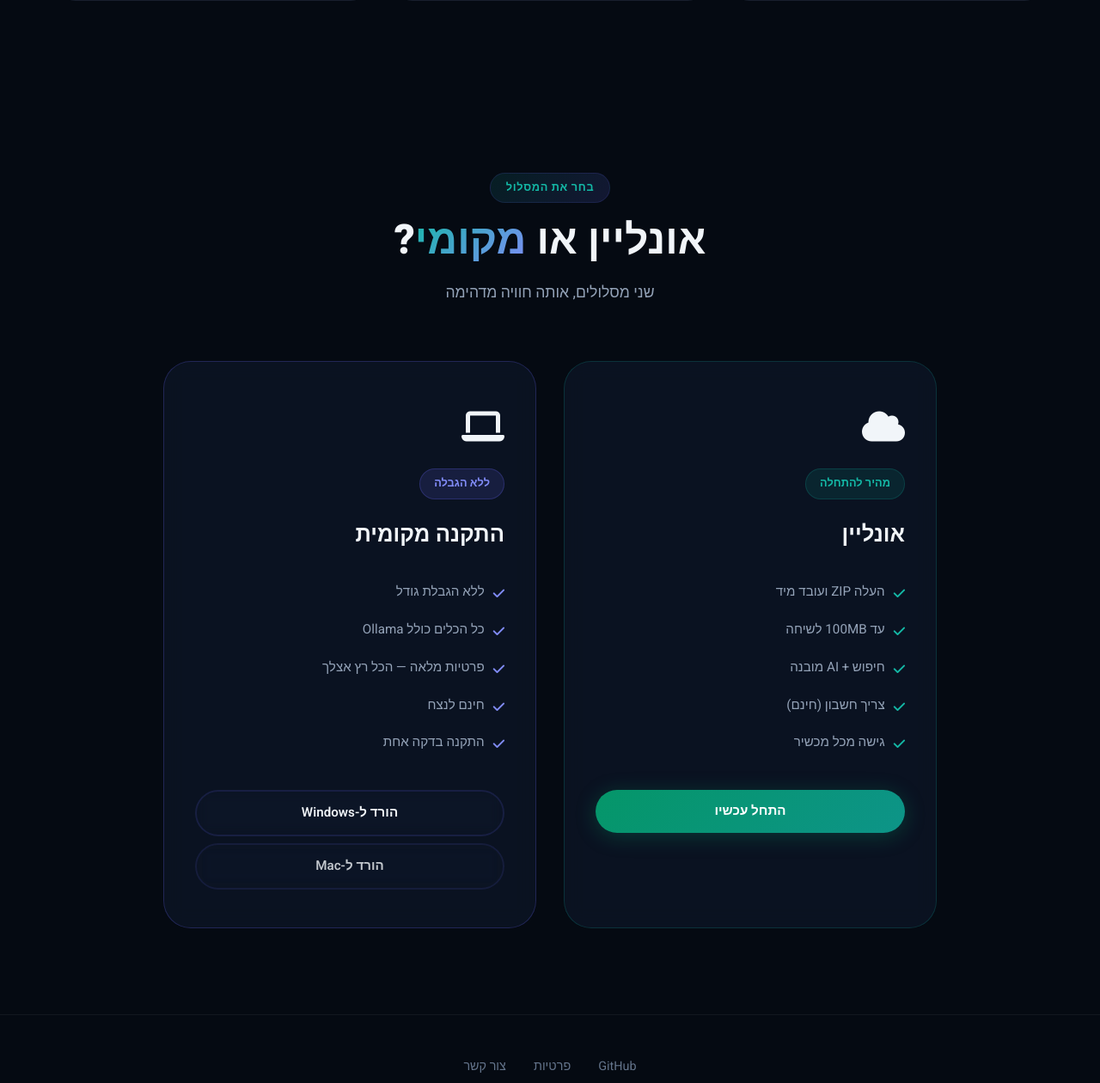
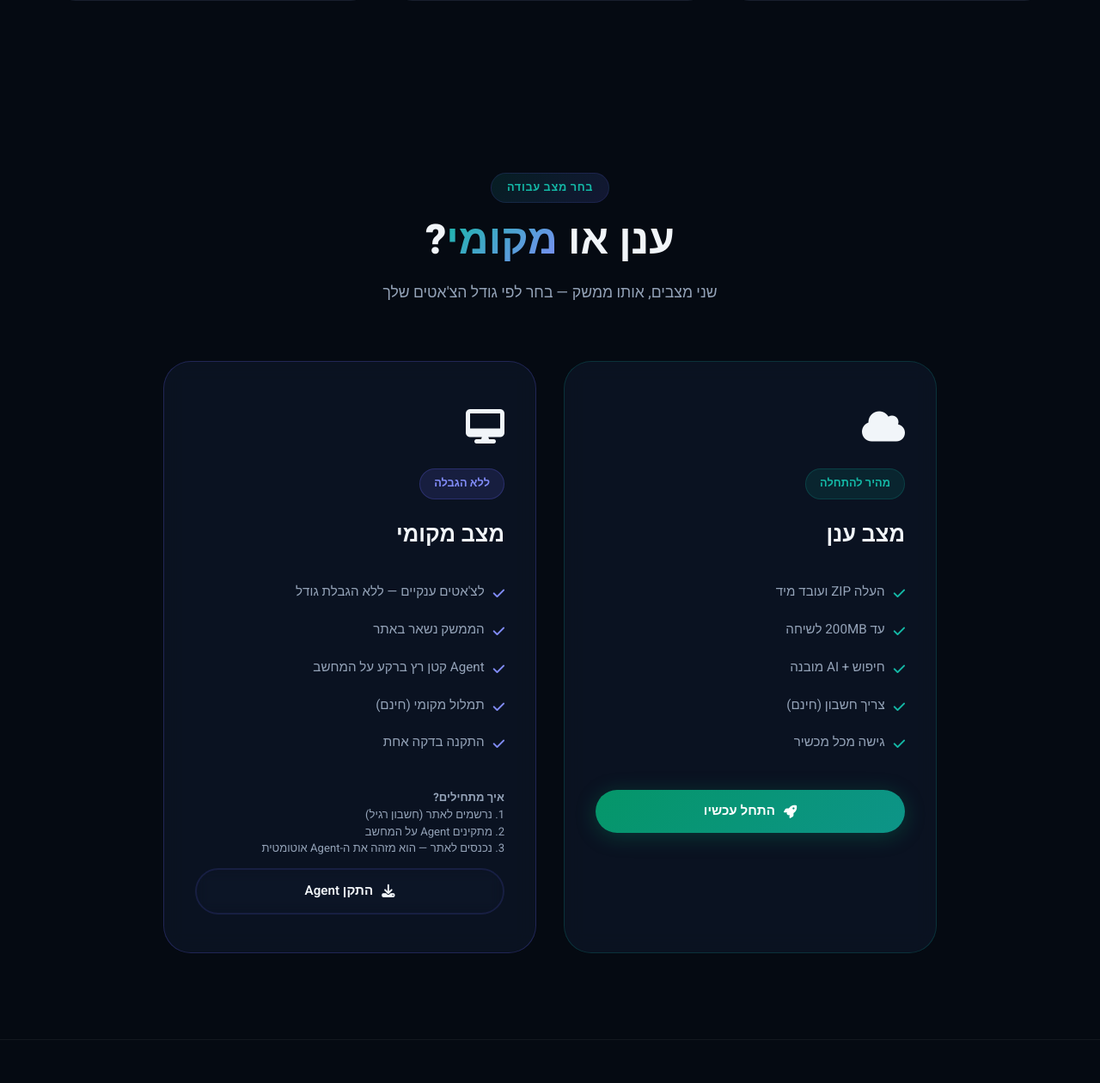
Before and after one commit to susunoufi/WhatsArch, a Flask app: template chat_search/templates/landing.html in a window 1280 px wide. Shown: the part 2302-3562 px from the top of the page at 86% size. Run offline with Flask 3, Linux system fonts and the light colour scheme; the template is opened without the code that fills it, so the values that code supplies are empty.

Commit message:
Update landing page: replace app download with agent install flow
The local mode is not a separate app — the UI is always via the web.
Replace "Download for Windows/Mac" with "Install Agent" and clearer
explanation of cloud vs local modes.

Co-Authored-By: Claude Opus 4.6 (1M context) <noreply@anthropic.com>

```diff
--- a/chat_search/templates/landing.html
+++ b/chat_search/templates/landing.html
@@ -837,12 +837,12 @@ section {
 
         <div class="hero-cta">
           <a href="/login" class="btn btn-primary">
-            <span class="btn-icon"><i class="fas fa-cloud"></i></span>
-            <span>התחל אונליין</span>
+            <span class="btn-icon"><i class="fas fa-rocket"></i></span>
+            <span>התחל עכשיו</span>
           </a>
-          <a href="#download" class="btn btn-secondary desktop-only">
-            <span class="btn-icon"><i class="fas fa-laptop"></i></span>
-            <span>הורד למחשב</span>
+          <a href="#how-it-works" class="btn btn-secondary">
+            <span class="btn-icon"><i class="fas fa-info-circle"></i></span>
+            <span>איך זה עובד?</span>
           </a>
         </div>
       </div>
@@ -942,46 +942,49 @@ section {
   <section class="compare-section" id="download">
     <div class="container">
       <div class="section-header animate-on-scroll">
-        <div class="section-badge">בחר את המסלול</div>
-        <h2 class="section-title">אונליין או <span class="gradient">מקומי</span>?</h2>
-        <p class="section-desc">שני מסלולים, אותה חוויה מדהימה</p>
+        <div class="section-badge">בחר מצב עבודה</div>
+        <h2 class="section-title">ענן או <span class="gradient">מקומי</span>?</h2>
+        <p class="section-desc">שני מצבים, אותו ממשק — בחר לפי גודל הצ'אטים שלך</p>
       </div>
 
       <div class="compare-grid stagger-children">
-        <!-- ONLINE CARD -->
+        <!-- CLOUD MODE CARD -->
         <div class="compare-card card-online animate-on-scroll">
           <span class="compare-card-icon"><i class="fas fa-cloud"></i></span>
           <div class="compare-card-badge">מהיר להתחלה</div>
-          <h3 class="compare-card-title">אונליין</h3>
+          <h3 class="compare-card-title">מצב ענן</h3>
           <ul class="compare-list">
             <li>העלה ZIP ועובד מיד</li>
-            <li>עד 100MB לשיחה</li>
+            <li>עד 200MB לשיחה</li>
             <li>חיפוש + AI מובנה</li>
             <li>צריך חשבון (חינם)</li>
             <li>גישה מכל מכשיר</li>
           </ul>
           <a href="/login" class="btn btn-primary btn-sm" style="width:100%; justify-content: center;">
-            התחל עכשיו
+            <i class="fas fa-rocket"></i> התחל עכשיו
           </a>
         </div>
 
-        <!-- LOCAL CARD (hidden on mobile) -->
+        <!-- LOCAL MODE CARD -->
         <div class="compare-card card-local animate-on-scroll desktop-only">
-          <span class="compare-card-icon"><i class="fas fa-laptop"></i></span>
+          <span class="compare-card-icon"><i class="fas fa-desktop"></i></span>
           <div class="compare-card-badge">ללא הגבלה</div>
-          <h3 class="compare-card-title">התקנה מקומית</h3>
+          <h3 class="compare-card-title">מצב מקומי</h3>
           <ul class="compare-list">
-            <li>ללא הגבלת גודל</li>
-            <li>כל הכלים כולל Ollama</li>
-            <li>פרטיות מלאה — הכל רץ אצלך</li>
-            <li>חינם לנצח</li>
+            <li>לצ'אטים ענקיים — ללא הגבלת גודל</li>
+            <li>הממשק נשאר באתר</li>
+            <li>Agent קטן רץ ברקע על המחשב</li>
+            <li>תמלול מקומי (חינם)</li>
             <li>התקנה בדקה אחת</li>
           </ul>
-          <a href="https://github.com/susunoufi/WhatsArch/releases/latest" class="btn btn-secondary btn-sm" style="width:100%; justify-content: center; margin-bottom: 8px;">
-            הורד ל-Windows
-          </a>
-          <a href="https://github.com/susunoufi/WhatsArch/releases/latest" class="btn btn-secondary btn-sm" style="width:100%; justify-content: center; opacity: 0.8;">
-            הורד ל-Mac
+          <div style="font-size:0.82em; color:var(--text-secondary); margin-bottom:12px; line-height:1.5;">
+            <strong>איך מתחילים?</strong><br>
+            1. נרשמים לאתר (חשבון רגיל)<br>
+            2. מתקינים Agent על המחשב<br>
+            3. נכנסים לאתר — הוא מזהה את ה-Agent אוטומטית
+          </div>
+          <a href="https://github.com/susunoufi/WhatsArch/wiki/Local-Agent" class="btn btn-secondary btn-sm" style="width:100%; justify-content: center;">
+            <i class="fas fa-download"></i> התקן Agent
           </a>
         </div>
       </div>
```
